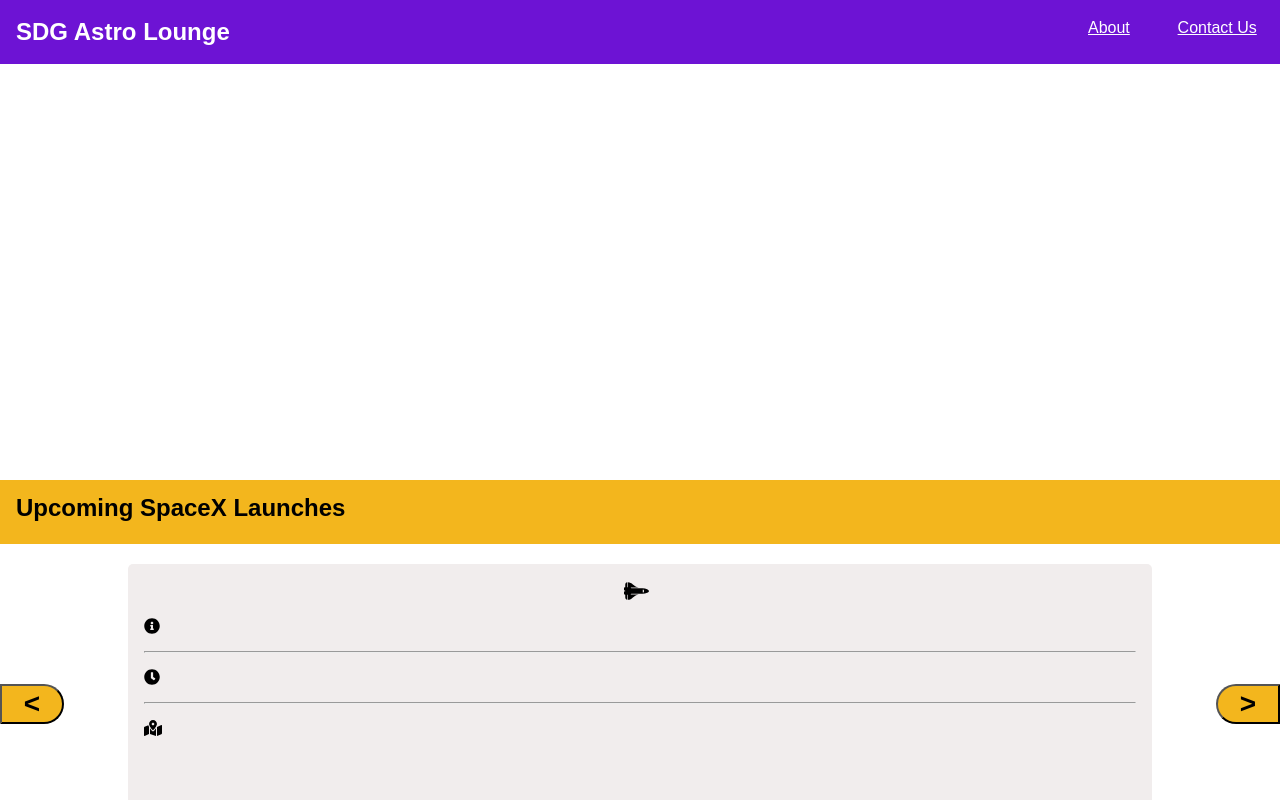
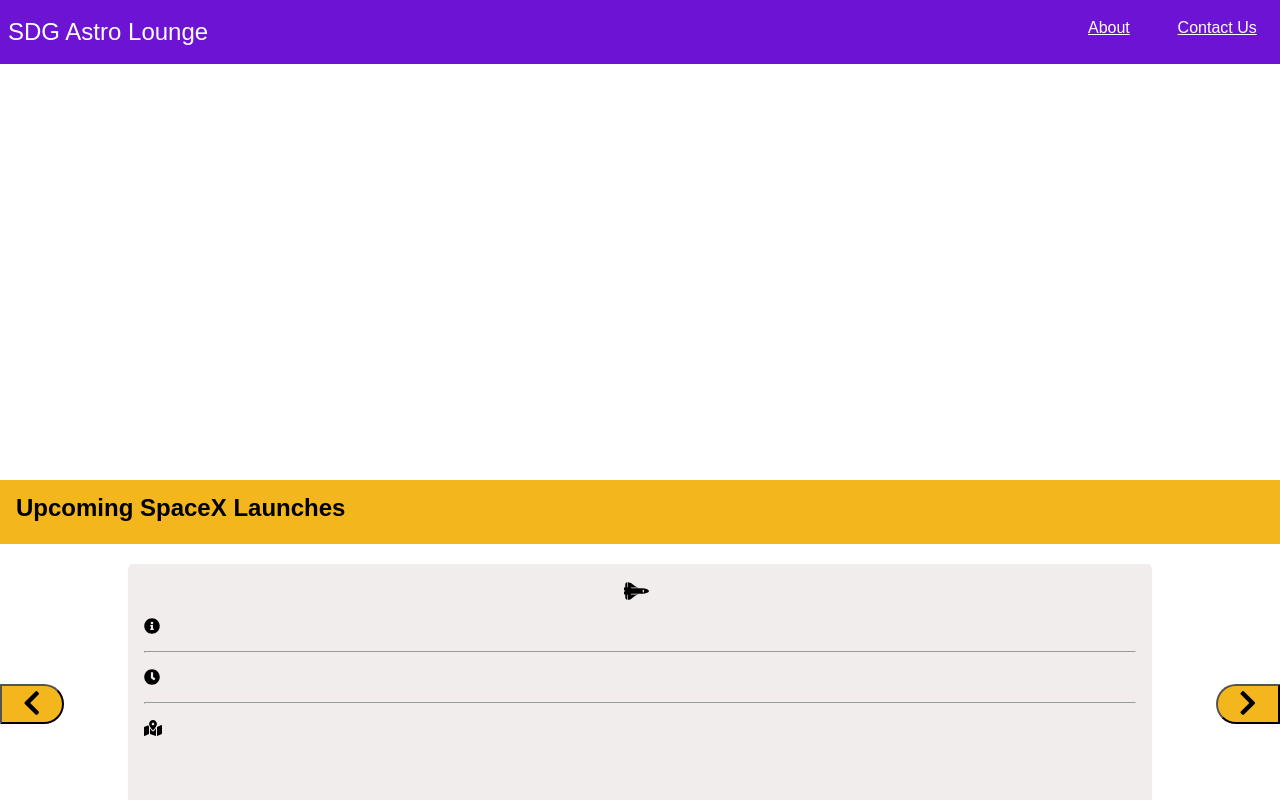
Before and after one commit to AllanHall/astro-club, a website: page public/index.html in a window 1280 px wide. Shown: the top 800 px of the page. Drawn offline with Linux system fonts and the light colour scheme; no server answers.

Commit message:
changed button icons to font awesome, fixed header font-weight

```diff
--- a/public/index.html
+++ b/public/index.html
@@ -33,7 +33,7 @@
       <h1>Upcoming SpaceX Launches</h1>
     </section>
     <section class="api">
-      <button id="button-left"><strong>&lt;</strong></button>
+      <button id="button-left"><i class="fas fa-chevron-left"></i></button>
       <section id="api-data">
         <h2 class="mission-namer">
           <i class="fas fa-space-shuttle"></i><span class="mission-name"></span>
@@ -49,7 +49,7 @@
           <i class="fas fa-map-marked-alt"></i><span class="launch-site"></span>
         </p>
       </section>
-      <button id="button-right"><strong>&gt;</strong></button>
+      <button id="button-right"><i class="fas fa-chevron-right"></i></button>
     </section>
     <section class="mission">
       <h1>Our Mission Statement.</h1>
--- a/public/screen.css
+++ b/public/screen.css
@@ -23,7 +23,8 @@
 }
 
 .header > h2 {
-  padding-left: 1rem;
+  padding-left: 0.5rem;
+  font-weight: normal;
 }
 
 #contacts {
```
